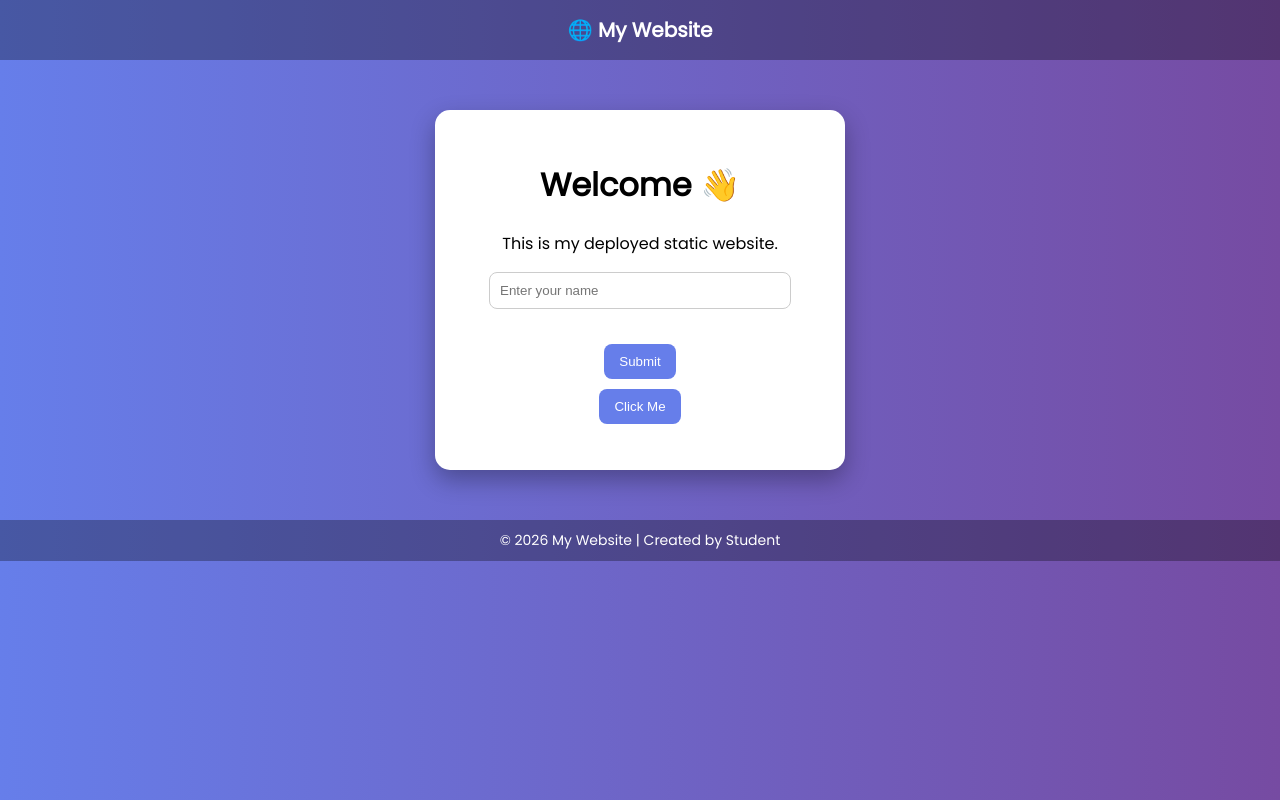
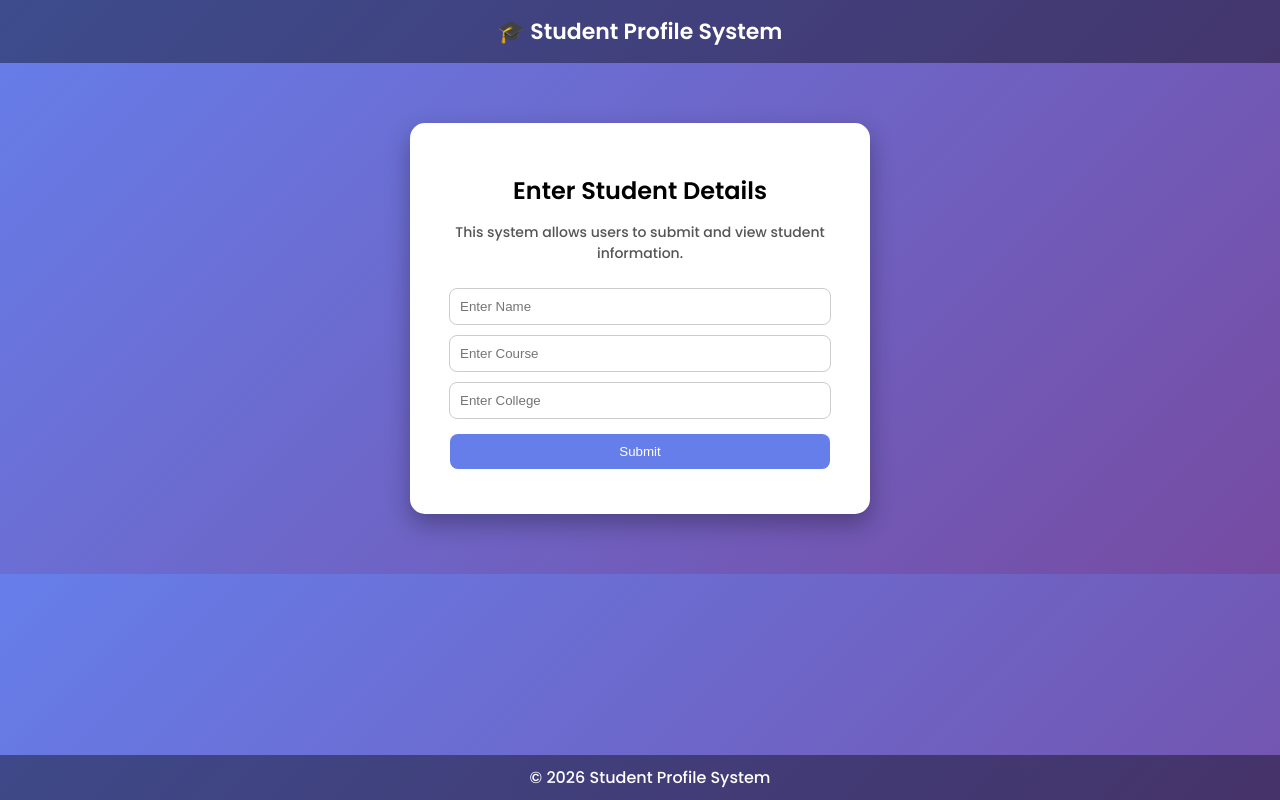
Before and after one commit to deyonmathew10/my-website, a plain HTML site: page index.html in a window 1280 px wide. Drawn offline with Linux system fonts and the light colour scheme.

Commit message:
Add files via upload

```diff
--- a/index.html
+++ b/index.html
@@ -1,129 +1,129 @@
 <!DOCTYPE html>
-<html>
+<html lang="en">
 <head>
-  <title>My First Website</title>
+  <meta charset="UTF-8">
+  <meta name="viewport" content="width=device-width, initial-scale=1.0">
+  <title>Student Profile System</title>
 
-  <!-- Google Font -->
-  <link href="https://fonts.googleapis.com/css2?family=Poppins&display=swap" rel="stylesheet">
+  <link href="https://fonts.googleapis.com/css2?family=Poppins:wght@300;500;600&display=swap" rel="stylesheet">
 
   <style>
     body {
       margin: 0;
       font-family: 'Poppins', sans-serif;
-      background: linear-gradient(to right, #667eea, #764ba2);
+      background: linear-gradient(135deg, #667eea, #764ba2);
+    }
+
+    .navbar {
+      padding: 15px;
+      text-align: center;
       color: white;
+      font-size: 22px;
+      font-weight: 600;
+      background: rgba(0,0,0,0.4);
+    }
+
+    .container {
+      max-width: 400px;
+      margin: 60px auto;
+      background: white;
+      padding: 30px;
+      border-radius: 15px;
+      box-shadow: 0px 10px 25px rgba(0,0,0,0.3);
       text-align: center;
     }
 
-    /* Navbar */
-    .navbar {
-      background: rgba(0,0,0,0.3);
-      padding: 15px;
-      font-size: 20px;
-      font-weight: bold;
+    h2 {
+      margin-bottom: 10px;
     }
 
-    /* Main Container */
-    .container {
-      margin-top: 50px;
-      background: white;
-      color: black;
-      padding: 30px;
-      border-radius: 15px;
-      width: 350px;
-      margin-left: auto;
-      margin-right: auto;
-      box-shadow: 0px 10px 25px rgba(0,0,0,0.3);
-      animation: fadeIn 1s ease-in-out;
+    p {
+      color: #555;
+      font-size: 14px;
     }
 
-    /* Input */
     input {
+      width: 90%;
       padding: 10px;
-      width: 80%;
+      margin-top: 10px;
       border-radius: 8px;
       border: 1px solid #ccc;
     }
 
-    /* Buttons */
     button {
-      padding: 10px 15px;
-      margin-top: 10px;
+      width: 95%;
+      padding: 10px;
+      margin-top: 15px;
       border: none;
       border-radius: 8px;
       background: #667eea;
       color: white;
       cursor: pointer;
-      transition: 0.3s;
+      font-weight: 500;
     }
 
     button:hover {
-      background: #764ba2;
-      transform: scale(1.05);
+      background: #5a67d8;
     }
 
-    /* Output */
     #output {
       margin-top: 15px;
-      font-weight: bold;
+      font-weight: 500;
       color: #333;
     }
 
-    /* Animation */
-    @keyframes fadeIn {
-      from {opacity: 0; transform: translateY(20px);}
-      to {opacity: 1; transform: translateY(0);}
-    }
-
-    /* Footer */
     .footer {
-      margin-top: 50px;
+      text-align: center;
       padding: 10px;
-      font-size: 14px;
-      background: rgba(0,0,0,0.3);
+      color: white;
+      background: rgba(0,0,0,0.4);
+      position: fixed;
+      bottom: 0;
+      width: 100%;
     }
   </style>
 </head>
 
 <body>
 
-  <!-- Navbar -->
   <div class="navbar">
-    🌐 My Website
+    🎓 Student Profile System
   </div>
 
-  <!-- Main Content -->
   <div class="container">
-    <h1>Welcome 👋</h1>
-    <p>This is my deployed static website.</p>
+    <h2>Enter Student Details</h2>
+    <p>This system allows users to submit and view student information.</p>
 
-    <!-- Form -->
-    <form onsubmit="showMessage(event)">
-      <input type="text" id="name" placeholder="Enter your name" required><br><br>
+    <!-- FORM (Functional Requirement) -->
+    <form onsubmit="showProfile(event)">
+      <input type="text" id="name" placeholder="Enter Name" required>
+      <input type="text" id="course" placeholder="Enter Course" required>
+      <input type="text" id="college" placeholder="Enter College" required>
+
       <button type="submit">Submit</button>
     </form>
 
-    <!-- Button -->
-    <button onclick="changeText()">Click Me</button>
-
-    <p id="output"></p>
+    <!-- OUTPUT -->
+    <div id="output"></div>
   </div>
 
-  <!-- Footer -->
   <div class="footer">
-    © 2026 My Website | Created by Student
+    © 2026 Student Profile System
   </div>
 
-  <!-- Script -->
   <script>
-    function showMessage(event) {
+    function showProfile(event) {
       event.preventDefault();
+
       let name = document.getElementById("name").value;
-      document.getElementById("output").innerHTML = "✨ Hello, " + name + "!";
-    }
+      let course = document.getElementById("course").value;
+      let college = document.getElementById("college").value;
 
-    function changeText() {
-      document.getElementById("output").innerHTML = "🔥 You clicked the button!";
+      document.getElementById("output").innerHTML =
+        "<h3>Student Details</h3>" +
+        "Name: " + name + "<br>" +
+        "Course: " + course + "<br>" +
+        "College: " + college;
     }
   </script>
 
```
